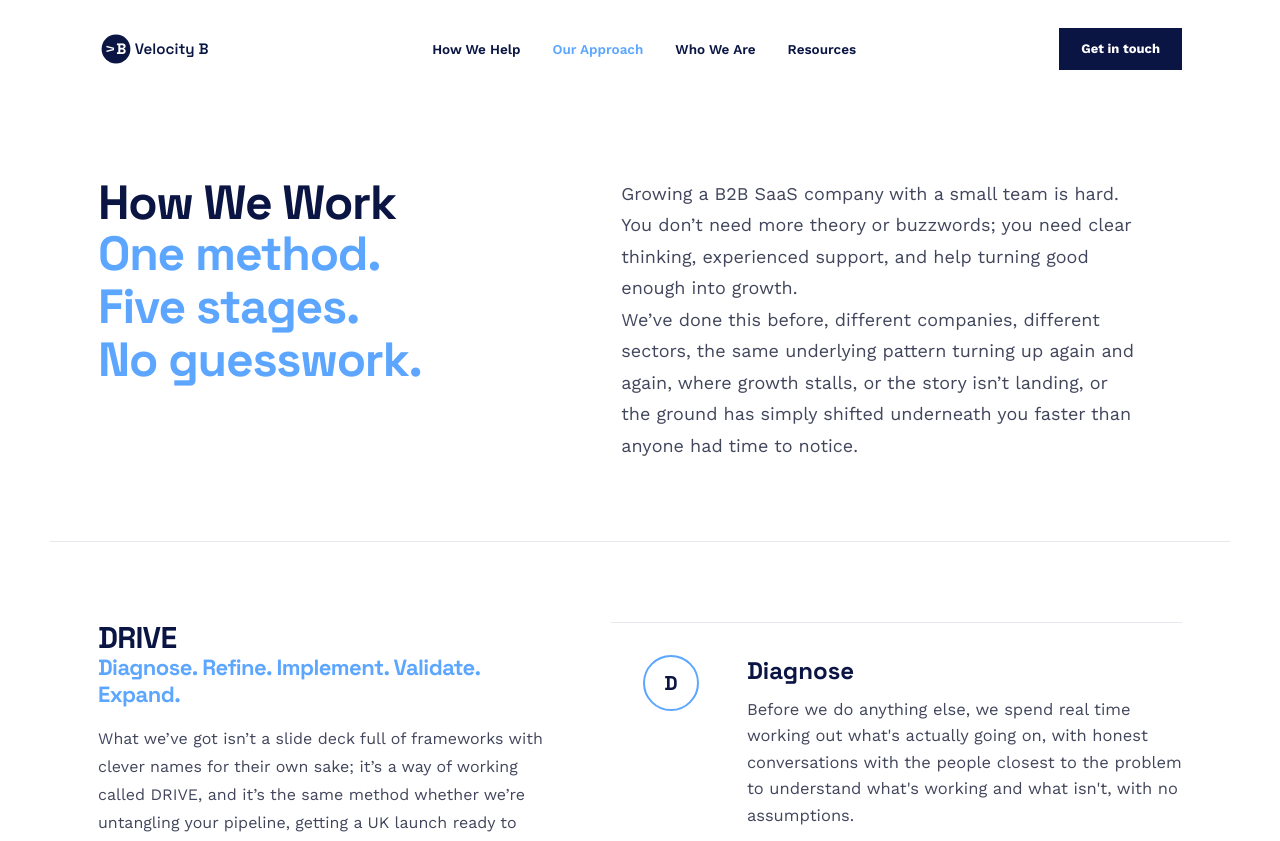
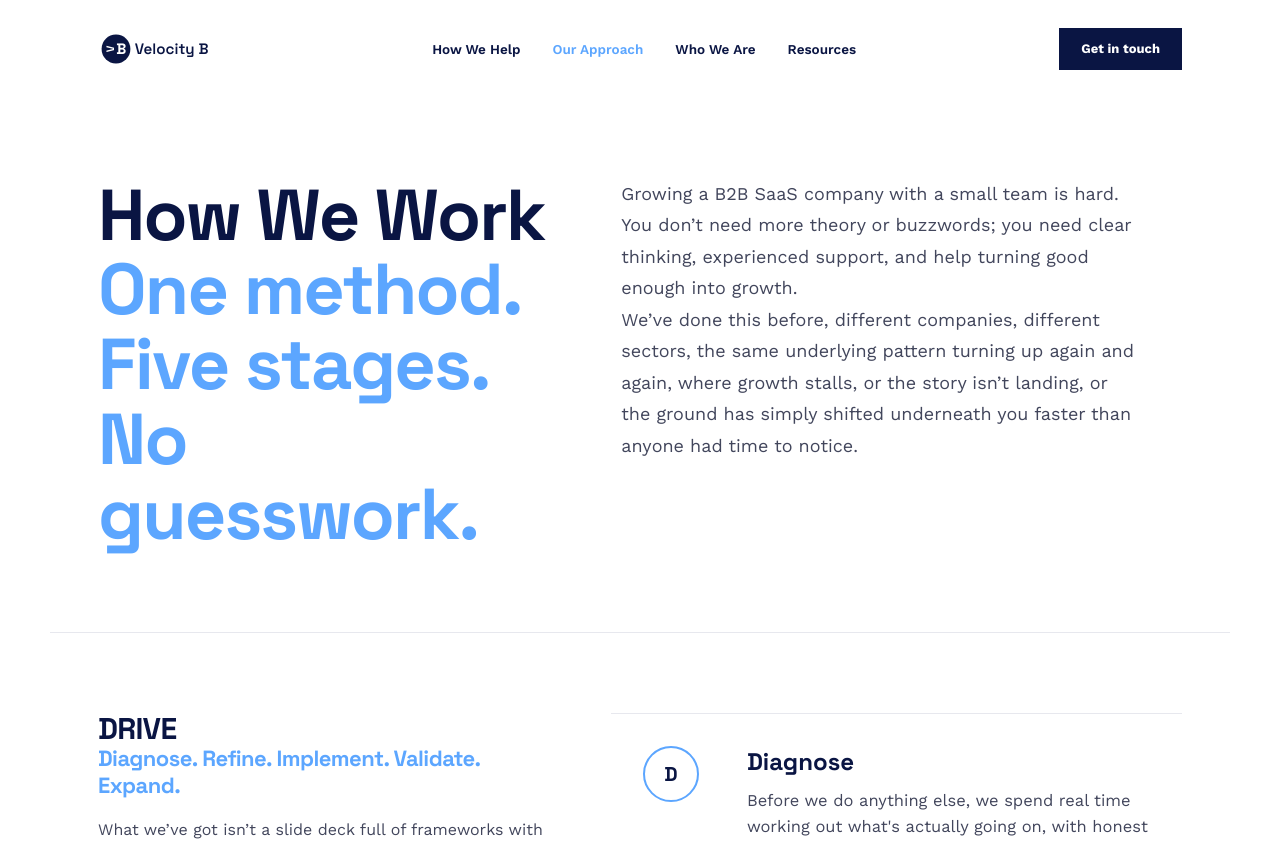
Before and after one commit to vb-iant/velocity-b, a Next.js app: page /how-we-work in a window 1280 px wide. Shown: the top 841 px of the page. Built offline with nearby package versions, Linux system fonts and the light colour scheme.

Commit message:
How We Work: match hero heading size to Growth/UK Expansion
Bumped from text-[34px]/md:text-[48px] to text-[36px]/md:text-[72px],
leading-[1.04], consistent with the other pages' hero size.

```diff
--- a/app/how-we-work/page.tsx
+++ b/app/how-we-work/page.tsx
@@ -77,16 +77,16 @@ export default function HowWeWorkPage() {
       <section className="mx-auto max-w-[1180px] px-12 py-20">
         <div className="grid grid-cols-1 items-start gap-14 md:grid-cols-[1fr_1.2fr]">
           <div>
-            <h1 className="font-display text-[34px] font-bold leading-[1.06] tracking-tight md:text-[48px]">
+            <h1 className="font-display text-[36px] font-bold leading-[1.04] tracking-tight md:text-[72px]">
               How We Work
             </h1>
-            <div className="font-display text-[34px] font-bold leading-[1.1] tracking-tight text-blue md:text-[48px]">
+            <div className="font-display text-[36px] font-bold leading-[1.04] tracking-tight text-blue md:text-[72px]">
               One method.
             </div>
-            <div className="font-display text-[34px] font-bold leading-[1.1] tracking-tight text-blue md:text-[48px]">
+            <div className="font-display text-[36px] font-bold leading-[1.04] tracking-tight text-blue md:text-[72px]">
               Five stages.
             </div>
-            <div className="font-display text-[34px] font-bold leading-[1.1] tracking-tight text-blue md:text-[48px]">
+            <div className="font-display text-[36px] font-bold leading-[1.04] tracking-tight text-blue md:text-[72px]">
               No guesswork.
             </div>
           </div>
```
